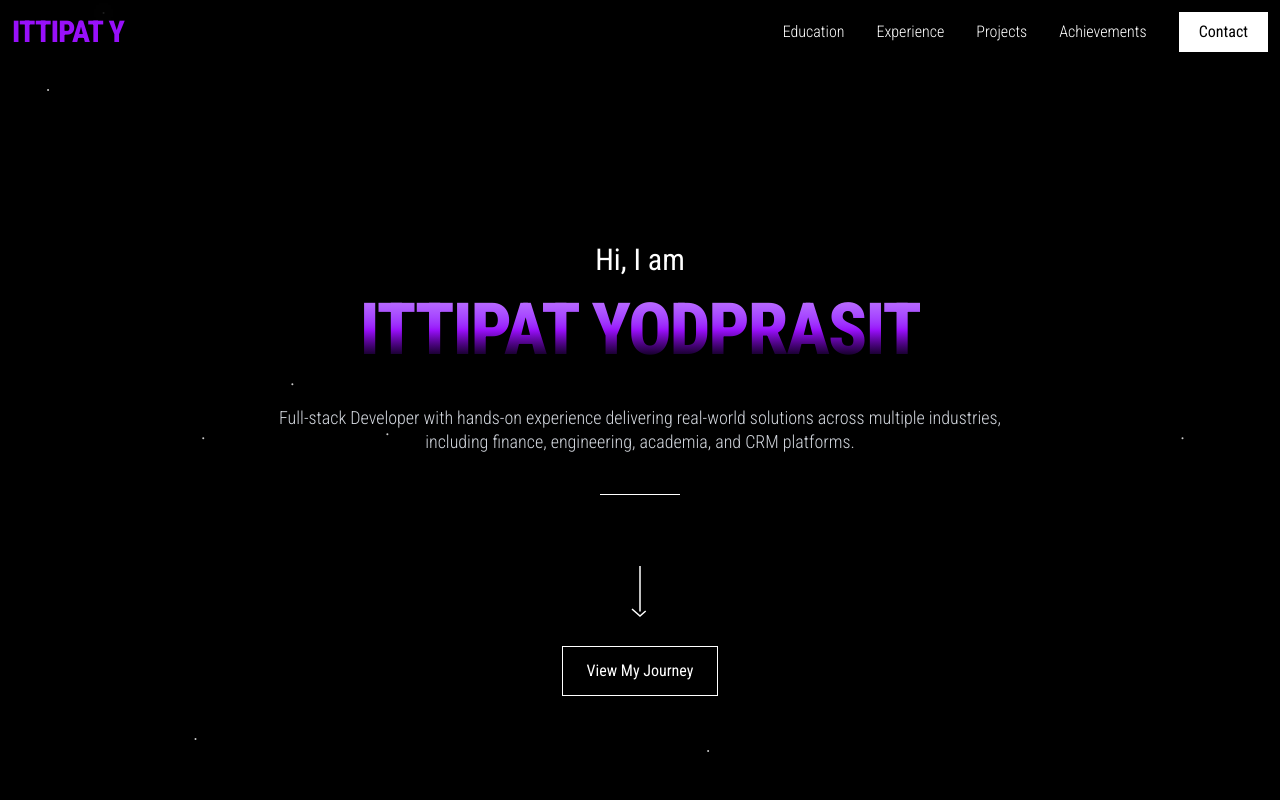
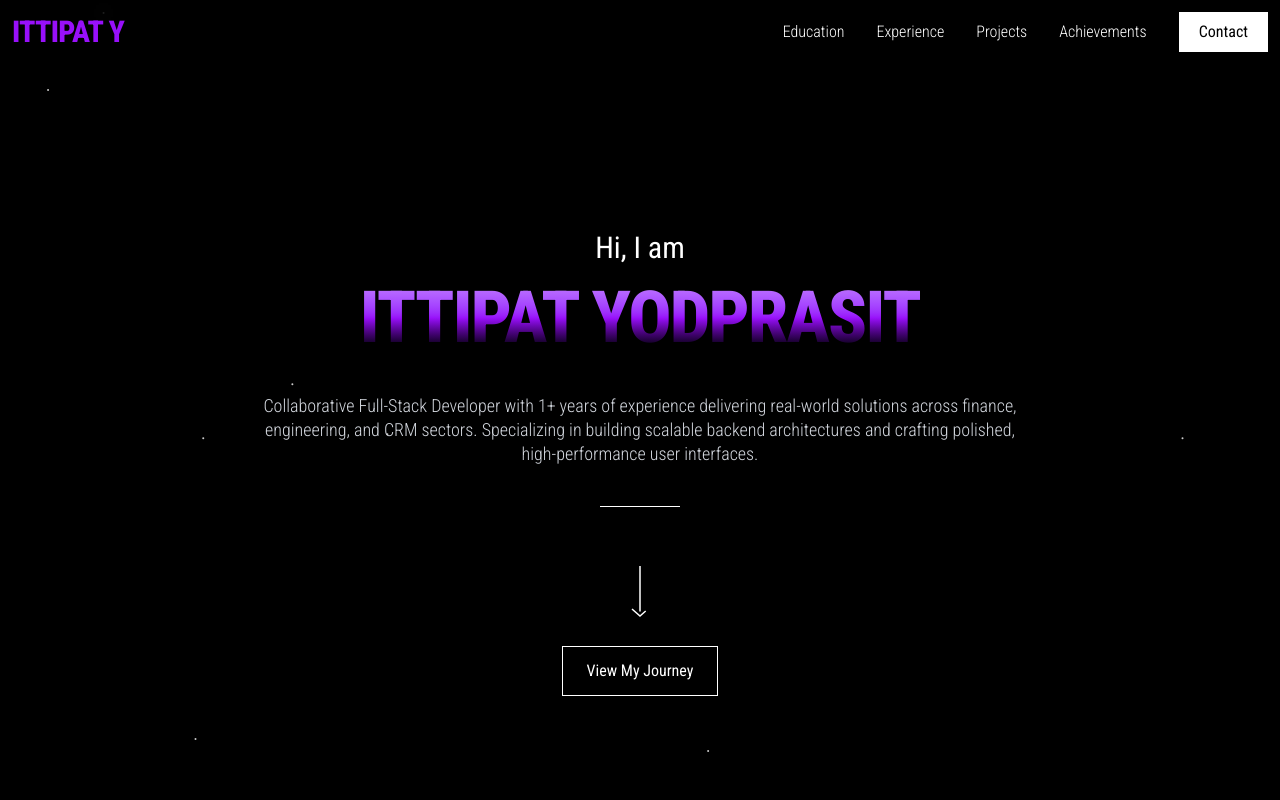
Before and after one commit to GavinITP/portfolio, a React (Vite) app: page / in a window 1280 px wide. Shown: the top 800 px of the page. Built offline with nearby package versions, Linux system fonts and the light colour scheme.

Commit message:
fix: hero description

```diff
--- a/src/sections/Hero.tsx
+++ b/src/sections/Hero.tsx
@@ -28,9 +28,10 @@ export default function Hero() {
         transition={{ duration: 1, delay: 2 }}
       >
         <p className="leading-6 my-10 text-lg max-w-3xl font-light text-gray-300">
-          Full-stack Developer with hands-on experience delivering real-world
-          solutions across multiple industries, including finance, engineering,
-          academia, and CRM platforms.
+          Collaborative Full-Stack Developer with 1+ years of experience
+          delivering real-world solutions across finance, engineering, and CRM
+          sectors. Specializing in building scalable backend architectures and
+          crafting polished, high-performance user interfaces.
         </p>
       </motion.div>
 
```
